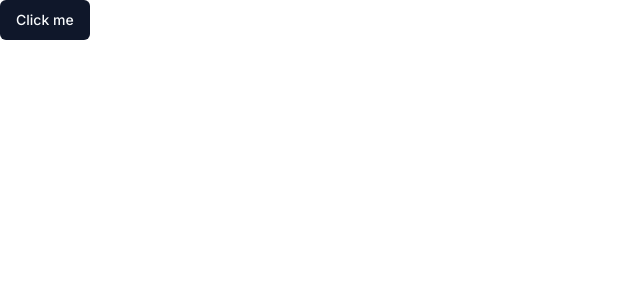
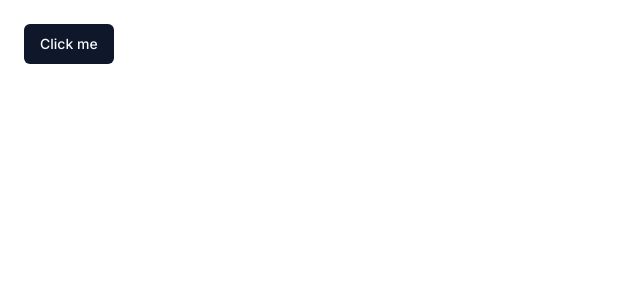
Before and after one commit to Takashi-Matsumura/nextjs-shadcn, a Next.js app: page / in a window 1280 px wide. Shown: the top 300 px of the page, without its empty margins (0-640 px from the left). Built offline with nearby package versions, Linux system fonts and the light colour scheme.

Commit message:
Refactor global styles and update layout and page components

```diff
--- a/src/app/layout.tsx
+++ b/src/app/layout.tsx
@@ -1,22 +1,20 @@
-import type { Metadata } from 'next'
-import { Inter } from 'next/font/google'
-import './globals.css'
-
-const inter = Inter({ subsets: ['latin'] })
+import type { Metadata } from "next";
+import { inter } from "@/app/ui/fonts";
+import "@/app/ui/globals.css";
 
 export const metadata: Metadata = {
-  title: 'Create Next App',
-  description: 'Generated by create next app',
-}
+  title: "Create Next App",
+  description: "Generated by create next app",
+};
 
 export default function RootLayout({
   children,
 }: {
-  children: React.ReactNode
+  children: React.ReactNode;
 }) {
   return (
     <html lang="en">
-      <body className={inter.className}>{children}</body>
+      <body className={`${inter.className} antialiased`}>{children}</body>
     </html>
-  )
+  );
 }
--- a/src/app/page.tsx
+++ b/src/app/page.tsx
@@ -1,11 +1,13 @@
+"use client";
+
 import { Button } from "@/components/ui/button";
 import Image from "next/image";
 
-export default function Home() {
+export default function Page() {
   return (
-    <main>
+    <main className="flex min-h-screen flex-col p-6">
       <div>
-        <Button>Click me</Button>
+        <Button onClick={() => console.log("hello")}>Click me</Button>
       </div>
     </main>
   );
--- /dev/null
+++ b/src/app/ui/fonts.ts
@@ -0,0 +1,3 @@
+import { Inter } from "next/font/google";
+
+export const inter = Inter({ subsets: ["latin"] });
```
Also changed, not shown: src/app/ui/globals.css (line endings or trailing spaces).
